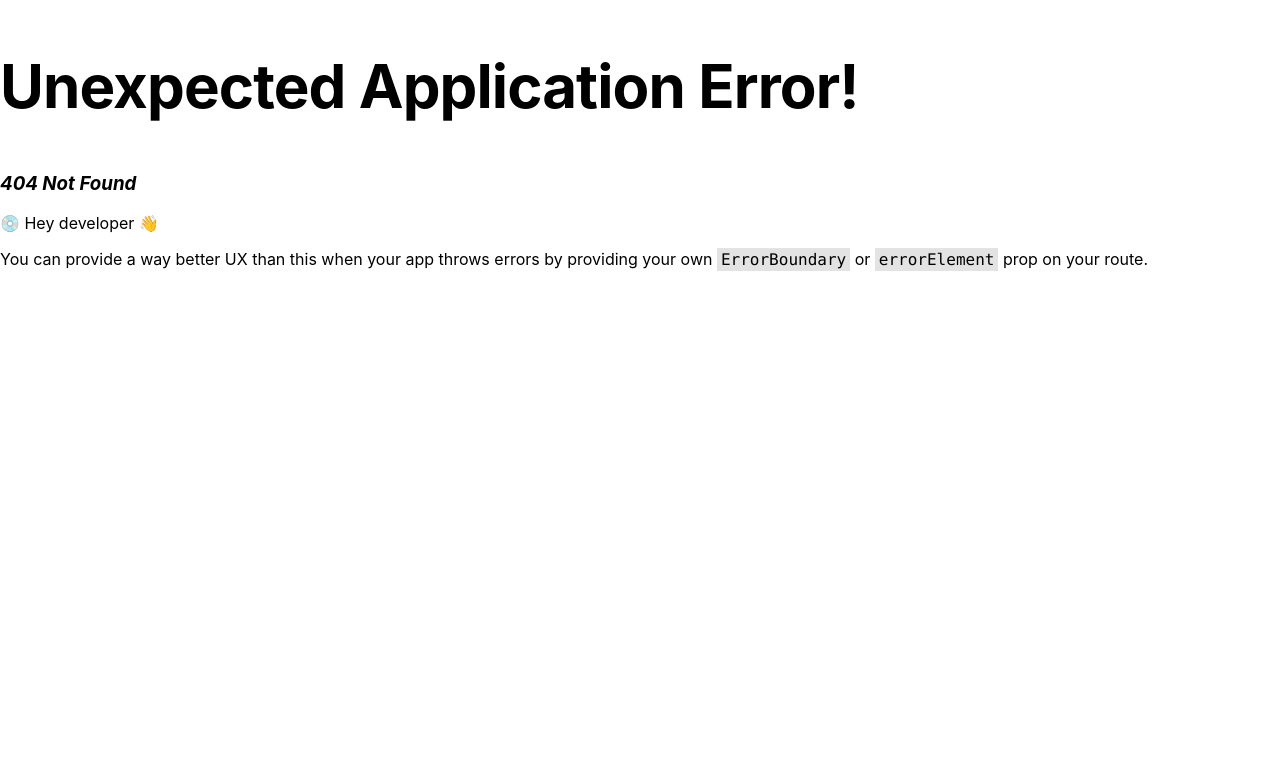
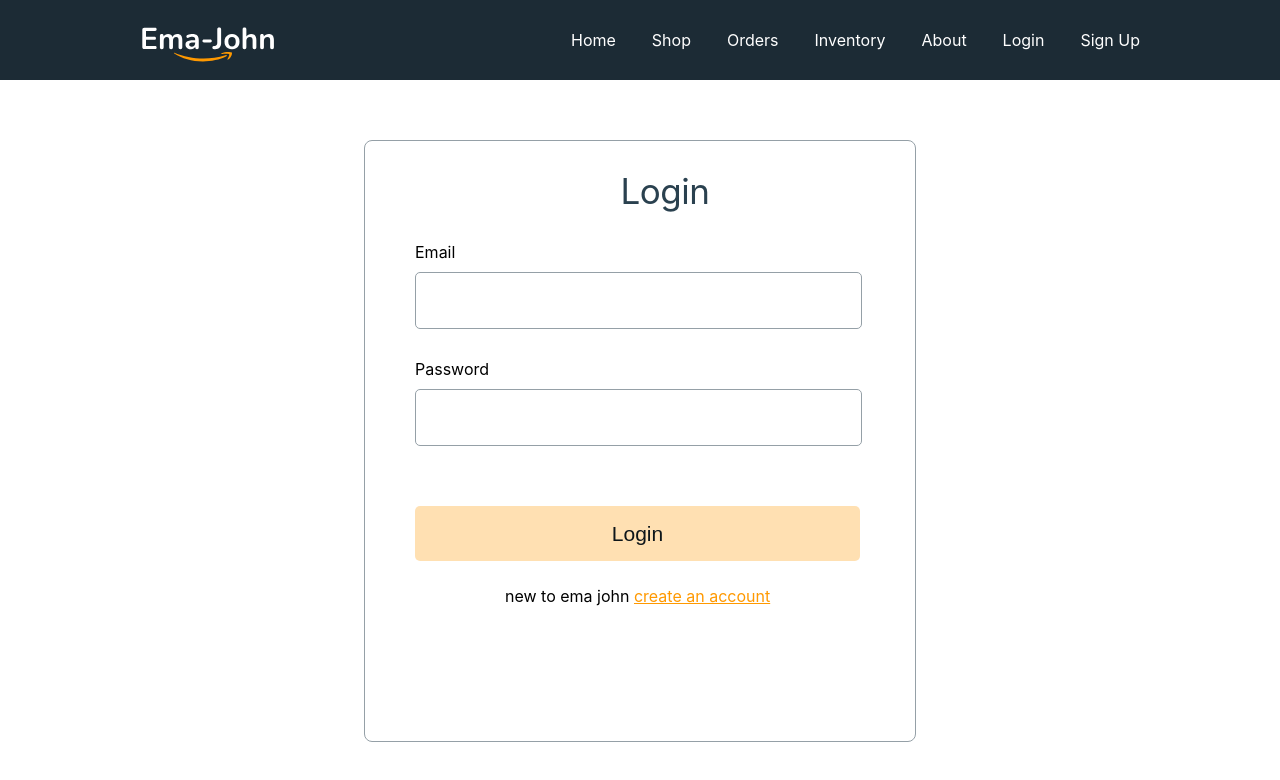
Before and after one commit to Mezan2002/Ema_John_Client_by_Mezan, a React (Create React App) app: page /login in a window 1280 px wide. Before the commit this address had no page. Shown: the top 780 px of the page. Built offline with nearby package versions, Linux system fonts and the light colour scheme.

Commit message:
Sign Up and Login

```diff
--- /dev/null
+++ b/src/components/About/About.js
@@ -0,0 +1,11 @@
+import React from "react";
+
+const About = () => {
+  return (
+    <div>
+      <h2>this is from about</h2>
+    </div>
+  );
+};
+
+export default About;
--- a/src/components/Header/Header.js
+++ b/src/components/Header/Header.js
@@ -12,6 +12,8 @@ const Header = () => {
         <Link to="/orders">Orders</Link>
         <Link to="/inventory">Inventory</Link>
         <Link to="/about">About</Link>
+        <Link to="/login">Login</Link>
+        <Link to="/signup">Sign Up</Link>
       </div>
     </nav>
   );
--- /dev/null
+++ b/src/components/Inventory/Inventory.js
@@ -0,0 +1,11 @@
+import React from "react";
+
+const Inventory = () => {
+  return (
+    <div>
+      <h2>this is from inventory</h2>
+    </div>
+  );
+};
+
+export default Inventory;
--- /dev/null
+++ b/src/components/Login/Login.css
@@ -0,0 +1,54 @@
+.formContainer {
+  margin: 60px auto;
+  padding-left: 50px;
+  width: 500px;
+  height: 600px;
+  background: #ffffff;
+  border: 1px solid #95a0a7;
+  border-radius: 8px;
+}
+.formTitle {
+  text-align: center;
+  font-weight: 400;
+  font-size: 35px;
+  line-height: 42px;
+  color: #2a414f;
+}
+.formControl {
+  margin-top: 30px;
+  margin-bottom: 20px;
+}
+.formControl label {
+  display: block;
+  margin-bottom: 10px;
+}
+.formControl input {
+  width: 415px;
+  height: 55px;
+  border: 1px solid #95a0a7;
+  border-radius: 5px;
+  font-size: 1.5em;
+  padding: 0 15px;
+}
+.submitBtn {
+  width: 89%;
+  height: 55px;
+  margin-top: 40px;
+  background: rgba(255, 153, 0, 0.3);
+  border-radius: 5px;
+  border: none;
+  font-weight: 400;
+  font-size: 21px;
+  line-height: 25px;
+  letter-spacing: 0.0015em;
+  color: #0e161a;
+}
+.submitBtn:hover {
+  background: rgba(255, 153, 0, 0.6);
+}
+.links {
+  margin: 25px 0 0 90px;
+}
+.links a {
+  color: #ff9900;
+}
--- /dev/null
+++ b/src/components/Login/Login.js
@@ -0,0 +1,26 @@
+import React from "react";
+import { Link } from "react-router-dom";
+import "./Login.css";
+const Login = () => {
+  return (
+    <div className="formContainer">
+      <h2 className="formTitle">Login</h2>
+      <form>
+        <div className="formControl">
+          <label htmlFor="email">Email</label>
+          <input type="email" name="email" required />
+        </div>
+        <div className="formControl">
+          <label htmlFor="password">Password</label>
+          <input type="password" name="password" required />
+        </div>
+        <input className="submitBtn" type="submit" value="Login" />
+        <p className="links">
+          new to ema john <Link to="/signup">create an account</Link>
+        </p>
+      </form>
+    </div>
+  );
+};
+
+export default Login;
--- /dev/null
+++ b/src/components/SignUp/SignUp.js
@@ -0,0 +1,30 @@
+import React from "react";
+import { Link } from "react-router-dom";
+
+const SignUp = () => {
+  return (
+    <div className="formContainer">
+      <h2 className="formTitle">Sign Up</h2>
+      <form>
+        <div className="formControl">
+          <label htmlFor="email">Email</label>
+          <input type="email" name="email" required />
+        </div>
+        <div className="formControl">
+          <label htmlFor="password">Password</label>
+          <input type="password" name="password" required />
+        </div>
+        <div className="formControl">
+          <label htmlFor="confirmPassword">Confirm Password</label>
+          <input type="password" name="confirmPassword" required />
+        </div>
+        <input className="submitBtn" type="submit" value="Login" />
+        <p className="links">
+          already have an account <Link to="/login">login</Link>
+        </p>
+      </form>
+    </div>
+  );
+};
+
+export default SignUp;
```
Also changed, not shown: src/App.js (+14 -2 lines), src/components/SignUp/SignUp.css (added).
